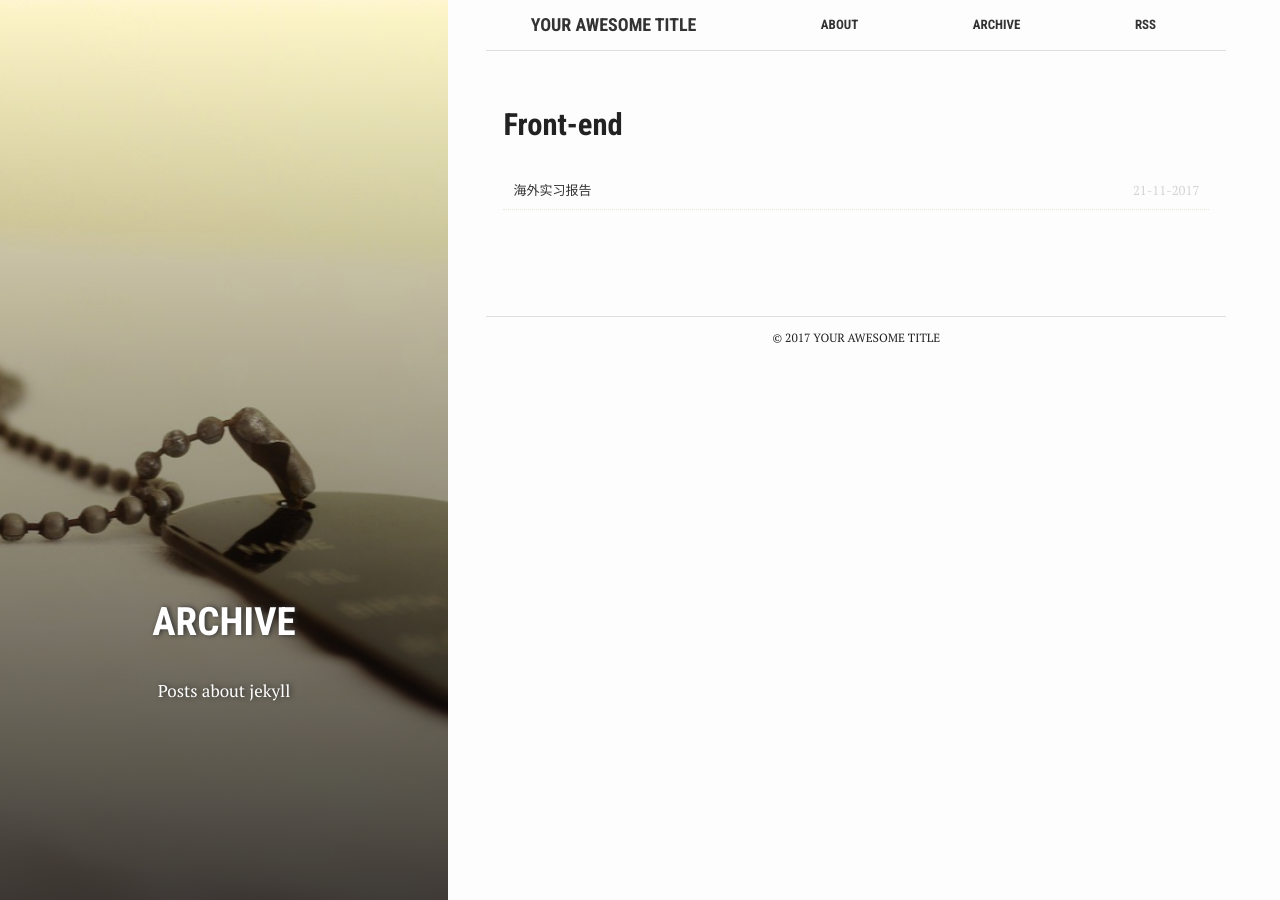
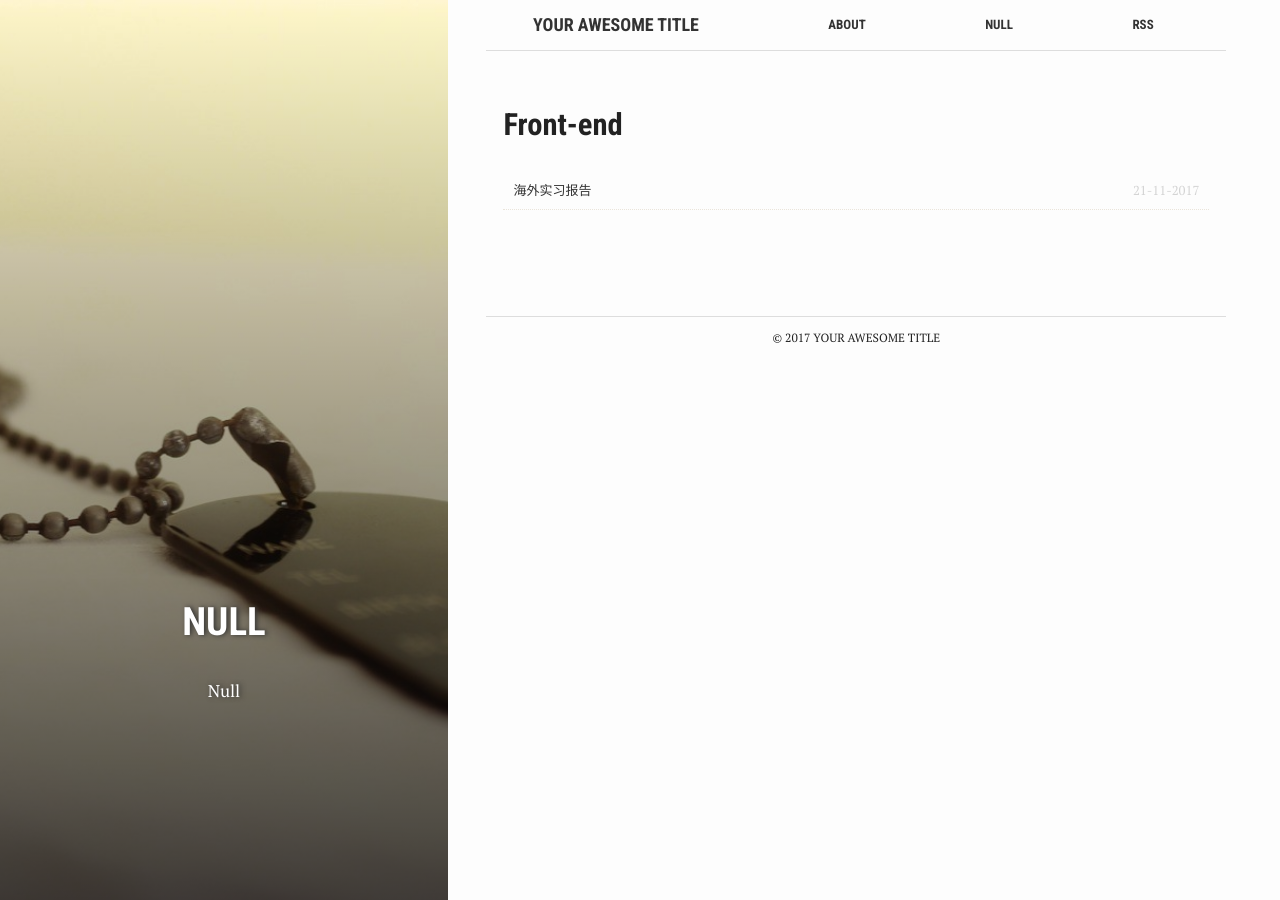
Before and after one commit to ceevon/hello-world, a Jekyll site: the page built from archive.md, in a window 1280 px wide. Built offline with Jekyll 4.4.1, drawn with Linux system fonts in a browser that asks for light colours.

Commit message:
Small change to articles

```diff
--- a/archive.md
+++ b/archive.md
@@ -2,9 +2,9 @@
 bg: "tag.jpg"
 layout: page
 permalink: /posts/
-title: "Archive"
+title: "Null"
 crawlertitle: "All articles"
-summary: "Posts about jekyll"
+summary: "Null"
 active: archive
 ---
 
```
